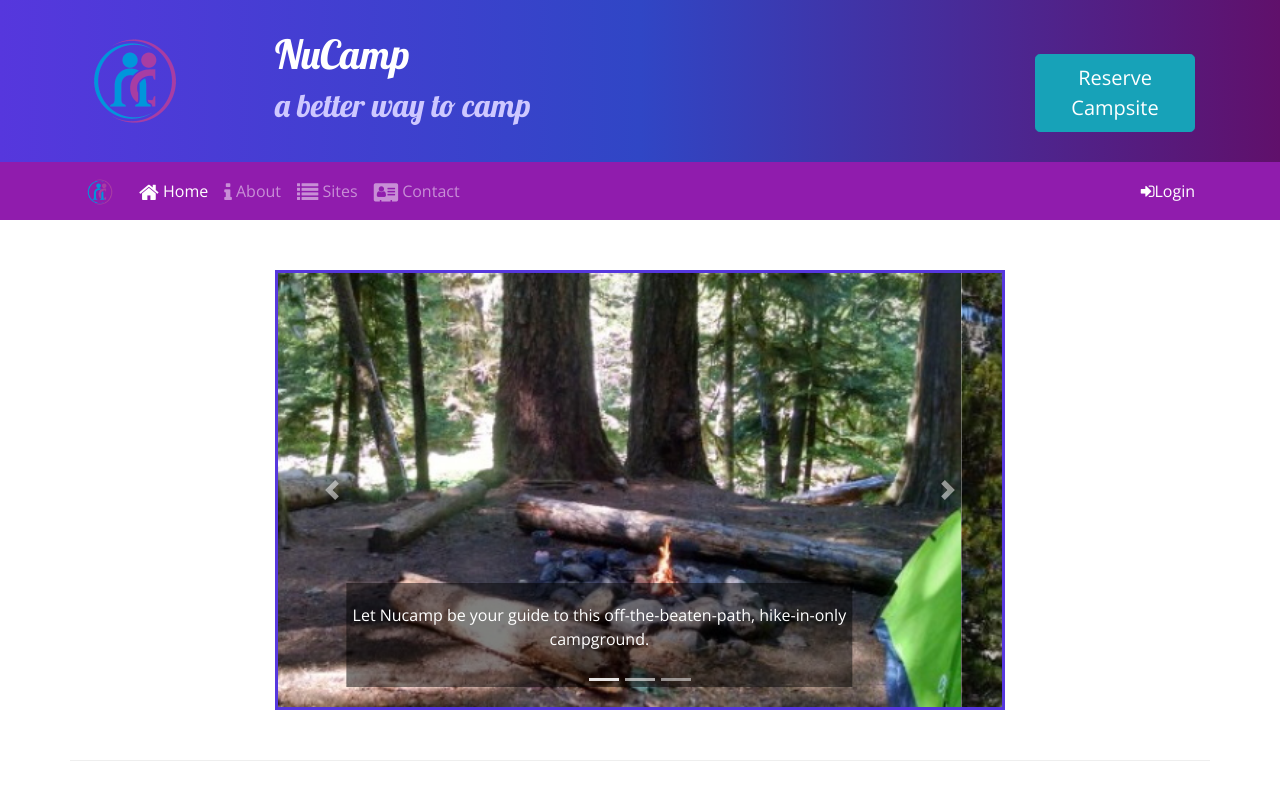
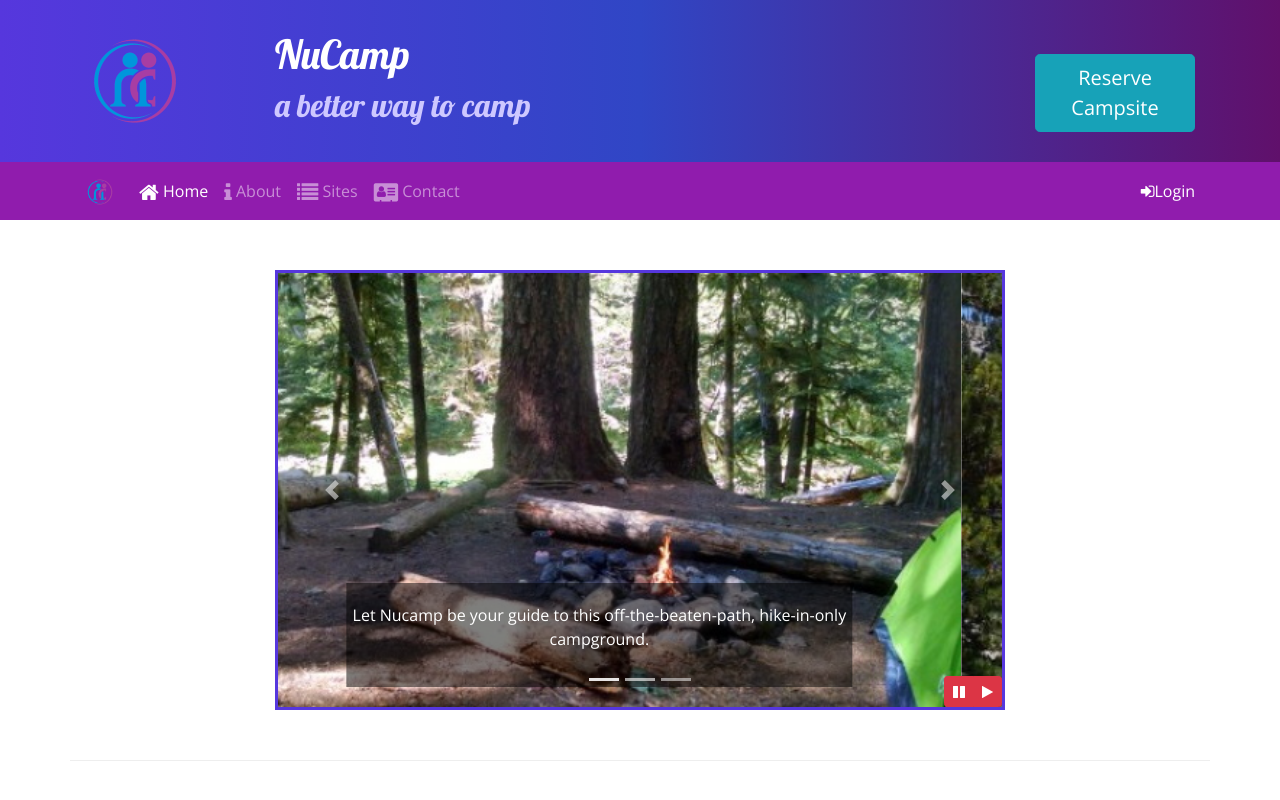
Before and after one commit to rmessina1010/rm_nucampsite, a website: page index.html in a window 1280 px wide. Shown: the top 800 px of the page. Drawn offline with nearby package versions, Linux system fonts and the light colour scheme.

Commit message:
Bootstrap and jQuery Part 1

```diff
--- a/css/styles.css
+++ b/css/styles.css
@@ -46,3 +46,10 @@
 .carousel {
     border: solid #5637DD;
 }
+
+#carouselButton {
+    position: absolute;
+    right: 0;
+    bottom: 0;
+    z-index: 100;
+}
--- a/index.html
+++ b/index.html
@@ -197,6 +197,14 @@
                         <span class="carousel-control-next-icon"></span>
                         <span class="sr-only">Next</span>
                     </a>
+                    <div class="btn-group" id="carouselButton">
+                        <button class="btn btn-danger btn-sm" id="carouselPause">
+                            <i class="fa fa-pause"></i>
+                        </button>
+                        <button class="btn btn-danger btn-sm" id="carouselPlay">
+                            <i class="fa fa-play"></i>
+                        </button>
+                    </div>
                 </div>
             </div>
         </div>
@@ -288,6 +296,17 @@
     <script src="node_modules/jquery/dist/jquery.slim.min.js"></script>
     <script src="node_modules/popper.js/dist/umd/popper.min.js"></script>
     <script src="node_modules/bootstrap/dist/js/bootstrap.min.js"></script>
+
+    <script type="text/javascript">
+        $(function () {
+            $(".carousel").carousel({ interval: 2000, pause: "false" }); // accesses carousel method, sets interval attribute to 2 sec
+            $("#carouselPause").click(function () {
+                $(".carousel").carousel("pause"); // accesses carousel method, stops slides
+            }); $("#carouselPlay").click(function () {
+                $(".carousel").carousel("cycle"); // accesses carousel method, cycles through slides
+            });
+        });
+    </script>
 </body>
 
 </html>
```
